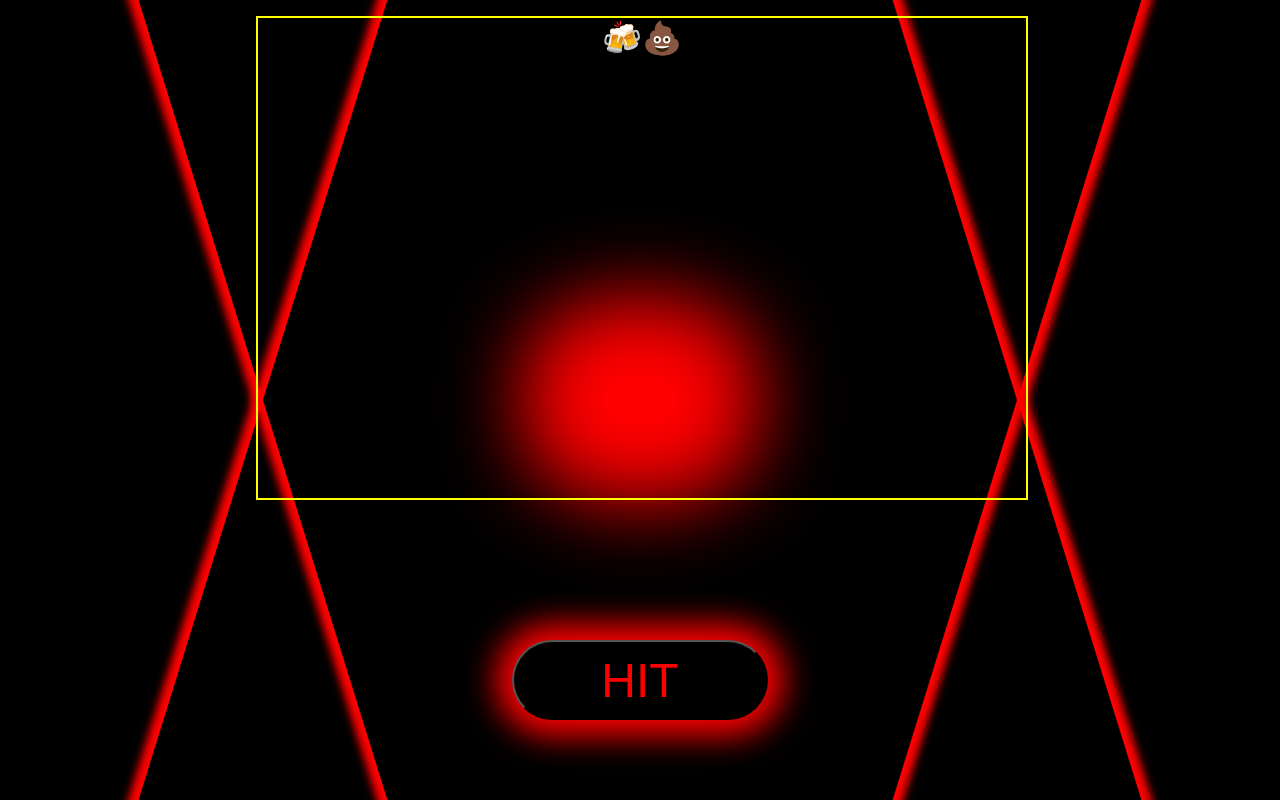
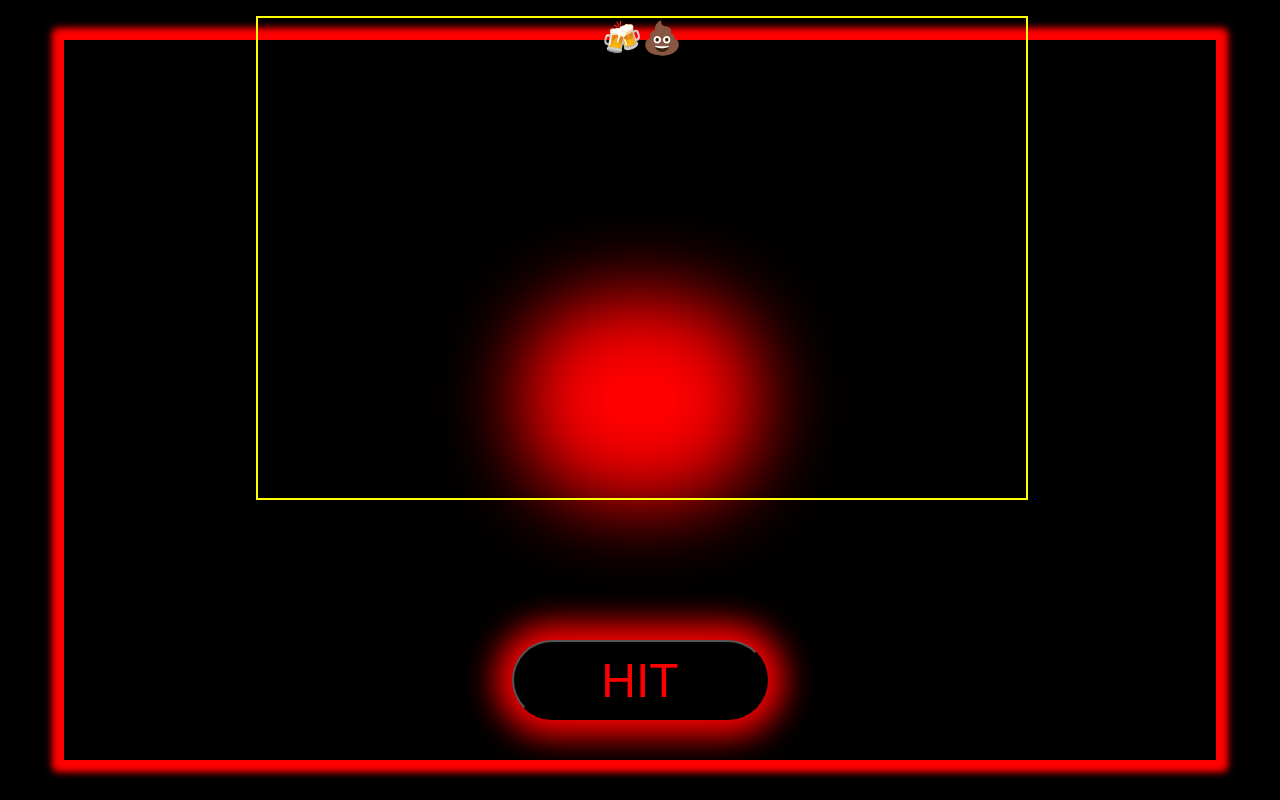
Before and after one commit to ulldecorb/fun-with-divs, a React (Create React App) app in the folder fun-with-divs/: page / in a window 1280 px wide. Built offline with nearby package versions, Linux system fonts and the light colour scheme.

Commit message:
Convert degrees values to matrix values

```diff
--- a/fun-with-divs/src/components/Divs/divs.css
+++ b/fun-with-divs/src/components/Divs/divs.css
@@ -78,13 +78,12 @@
   -webkit-box-shadow: 0 0 1vmin 1vmin red;
           box-shadow: 0 0 1vmin 1vmin red;
   position: absolute;
-  -webkit-animation: rotateDivRight 10s linear 0s infinite normal none;
-          animation: rotateDivRight 10s linear 0s infinite normal none;
+  -webkit-transform: rotate(180deg);
+          transform: rotate(180deg);
 }
 
 .rotation-div__square:nth-child(1) {
-  -webkit-animation: rotateDivLeft 10s linear 0s infinite normal none;
-          animation: rotateDivLeft 10s linear 0s infinite normal none;
+  opacity: 1;
 }
 
 .rotation-div__square--pink-skin {
--- a/fun-with-divs/src/components/Divs/divs.scss
+++ b/fun-with-divs/src/components/Divs/divs.scss
@@ -48,10 +48,12 @@
         border: 0.25vmin solid red;
         box-shadow: 0 0 1vmin 1vmin red;
         position: absolute;
-        animation: rotateDivRight 10s linear 0s infinite normal none;
+        transform: rotate(180deg);
+        // animation: rotateDivRight 10s linear 0s infinite normal none;
 
         &:nth-child(1) {
-            animation: rotateDivLeft 10s linear 0s infinite normal none;
+            // animation: rotateDivLeft 10s linear 0s infinite normal none;
+            opacity: 1;
         }
 
         &--pink-skin {
--- a/fun-with-divs/src/components/Divs/index.jsx
+++ b/fun-with-divs/src/components/Divs/index.jsx
@@ -26,7 +26,7 @@ export const Divs = function Divs({ handleChance }) {
 
   const handleHitChance = () => {
     const divRight = getComputedStyle(document.getElementById('divRight')).transform;
-    handleChance(divRight);
+    handleChance(divRight.rotate);
     console.log(divRight);
     // eslint-disable-next-line no-debugger
     // debugger;
```
